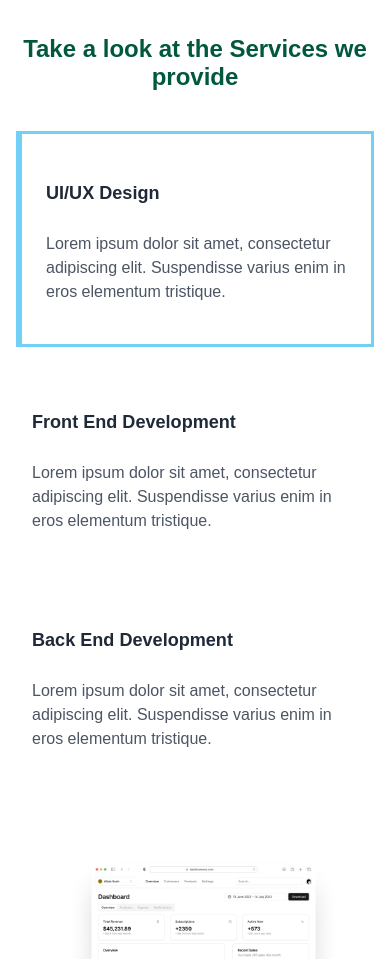
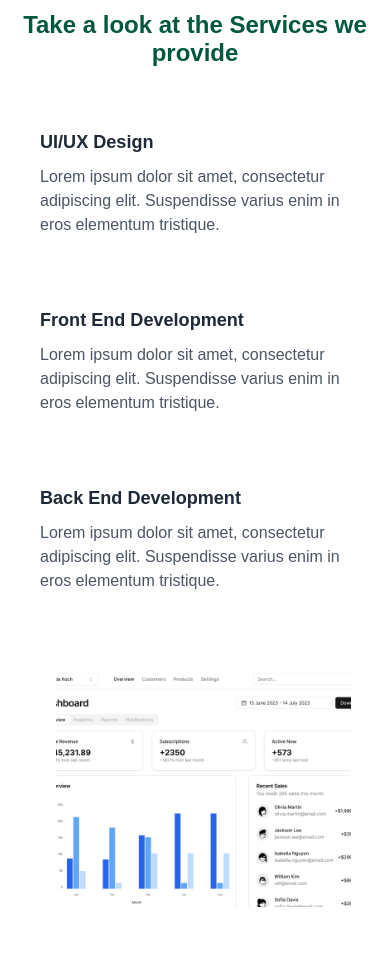
Before and after one commit to Dujota-Studios/Dujota-Studios, a Next.js app: page / in a window 390 px wide. Shown: the part 1020-1979 px from the top of the page. Built offline with nearby package versions, Linux system fonts and the light colour scheme; a web font is replaced by a local one.

Commit message:
add tablet view

```diff
--- a/src/components/common/buttons/primary.tsx
+++ b/src/components/common/buttons/primary.tsx
@@ -8,7 +8,7 @@ export default function ButtonPrimary() {
   return (
     <>
       <button
-        className="flex cursor-pointer flex-row items-center justify-center self-stretch whitespace-nowrap rounded-2xl bg-secondary-3 px-[2.5rem] py-[0.75rem] [border:none] hover:bg-teal"
+        className="flex cursor-pointer flex-row items-center justify-center whitespace-nowrap rounded-2xl bg-secondary-3 px-[2.5rem] py-[1rem] [border:none] hover:bg-teal mq623:self-stretch mq450:py-[0.75rem]"
         aria-label="Contact us for custom software solutions"
         onClick={() => setOpen(true)}
       >
--- /dev/null
+++ b/src/components/common/buttons/secondary-alt.tsx
@@ -0,0 +1,24 @@
+"use client";
+
+import Modal from "../modals";
+import { useModal } from "~/hooks/use-modal";
+
+export default function SecondaryAltButton() {
+  const { open, setOpen } = useModal();
+
+  return (
+    <>
+      <button
+        className="hover:bg-gold box-border flex w-[15.56rem] cursor-pointer flex-row items-center justify-center whitespace-nowrap rounded-bl-lg rounded-br-none rounded-tl-lg rounded-tr-none border-b-[5px] border-r-[5px] border-solid border-secondary-2 bg-secondary-4 px-[2.31rem] py-[0.75rem] [border:none] mq623:hidden"
+        aria-label="Contact us for custom software solutions"
+        onClick={() => setOpen(true)}
+      >
+        <span className="relative text-left font-paragraph-regular-semibold text-[1rem] font-medium leading-[1rem] text-black">
+          Get Free Consultancy
+        </span>
+      </button>
+
+      {open && <Modal showModal={open} setShowModal={setOpen} />}
+    </>
+  );
+}
--- a/src/components/common/buttons/secondary.tsx
+++ b/src/components/common/buttons/secondary.tsx
@@ -8,11 +8,12 @@ export default function ButtonSecondary() {
   return (
     <>
       <button
-        className="flex cursor-pointer flex-col items-center justify-center self-stretch whitespace-nowrap rounded-2xl bg-secondary-1 px-[3rem] py-[0.75rem] [border:none] hover:bg-goldenrod mq450:box-border mq450:pl-[1.25rem] mq450:pr-[1.25rem]"
+        className="flex cursor-pointer flex-row items-center justify-center whitespace-nowrap rounded-2xl bg-secondary-1 px-[3rem] py-[1.75rem] [border:none] hover:bg-teal mq623:self-stretch mq623:px-[2.5rem] mq623:py-[1rem] mq450:py-[0.75rem]"
+        // className="flex cursor-pointer flex-col items-center justify-center self-stretch whitespace-nowrap rounded-2xl bg-secondary-1 px-[3rem] py-[0.75rem] [border:none] hover:bg-goldenrod mq450:box-border mq450:pl-[1.25rem] mq450:pr-[1.25rem]"
         aria-label="Get a free consultation"
         onClick={() => setOpen(true)}
       >
-        <span className="relative text-left font-paragraph-regular-semibold text-[1.25rem] font-medium leading-[1.5rem] text-primary-1">
+        <span className="relative text-left font-paragraph-regular-semibold text-[1.5rem] font-medium leading-[1.5rem] text-primary-1 mq623:text-[1.25rem]">
           Get A Free Consultation
         </span>
       </button>
--- a/src/components/common/layout/header/index.tsx
+++ b/src/components/common/layout/header/index.tsx
@@ -1,4 +1,5 @@
 import Image from "next/image";
+import SecondaryAltButton from "../../buttons/secondary-alt";
 
 export default function NavBar() {
   return (
@@ -11,6 +12,8 @@ export default function NavBar() {
         height={0}
         src="/logos/primary-tagline.svg"
       />
+      <div className="flex w-[30.69rem] max-w-full flex-row items-center justify-end gap-[2rem] self-stretch mq450:gap-[2rem]">
+        <SecondaryAltButton />
         <button
           aria-label="Toggle mobile menu"
           className="cursor-pointer border-none bg-transparent"
@@ -25,6 +28,7 @@ export default function NavBar() {
             src="/icons/mobile-menu.svg"
           />
         </button>
+      </div>
     </header>
   );
 }
--- a/src/components/sections/hero/index.tsx
+++ b/src/components/sections/hero/index.tsx
@@ -15,12 +15,12 @@ const Hero: NextPage = () => {
           </div> */}
           <h1
             id="main-heading"
-            className="font-inherit relative m-0 self-stretch text-[2rem] font-medium leading-[2.25rem]"
+            className="font-inherit relative m-0 self-stretch text-[4rem] font-medium leading-[3.5rem] mq623:text-[3rem] mq450:text-[2rem] mq450:leading-[2.25rem]"
           >
             We do custom software solutions and consulting
           </h1>
+          <ButtonPrimary />
         </div>
-        <ButtonPrimary />
       </header>
       <CoverImages />
     </section>
--- a/src/components/sections/our-services/content.tsx
+++ b/src/components/sections/our-services/content.tsx
@@ -1,32 +1,33 @@
 import type { NextPage } from "next";
-
+const serviceContainerStyle =
+  "box-border flex min-w-[16.88rem] flex-col items-center justify-start gap-[0.75rem] self-stretch border-l-[6px] px-new-style-container-md py-new-style-container-md hover:border-b-0 hover:border-r-0 hover:border-t-0 hover:border-solid hover:border-secondary-2";
 const ServicesContent: NextPage = () => {
   return (
     <article className="flex max-w-full flex-col items-start justify-start gap-[2.5rem] self-stretch mq450:gap-[2.5rem]">
       <div className="flex flex-col items-start justify-start gap-[1.5rem] self-stretch text-left font-headings-h4-desktop text-[1.13rem] text-content-dark-main">
-        <section className="box-border flex min-w-[16.88rem] flex-col items-center justify-start gap-[0.75rem] self-stretch border-l-[6px] border-solid border-secondary-2 px-new-style-container-md py-new-style-container-md">
-          <h4 className="relative mb-0 self-stretch font-semibold leading-[1.38rem]">
+        <section className={serviceContainerStyle}>
+          <h4 className="relative m-0 self-stretch font-semibold leading-[1.38rem]">
             UI/UX Design
           </h4>
-          <p className="relative self-stretch font-text-sm-semibold text-[1rem] leading-[1.5rem] text-content-dark-base">
+          <p className="relative m-0 self-stretch font-text-sm-semibold text-[1rem] leading-[1.5rem] text-content-dark-base">
             Lorem ipsum dolor sit amet, consectetur adipiscing elit. Suspendisse
             varius enim in eros elementum tristique.
           </p>
         </section>
-        <section className="box-border flex min-w-[16.88rem] flex-col items-center justify-start gap-[0.75rem] self-stretch p-[1rem]">
-          <h4 className="relative mb-0 self-stretch font-semibold leading-[1.38rem]">
+        <section className={serviceContainerStyle}>
+          <h4 className="relative m-0 self-stretch font-semibold leading-[1.38rem]">
             Front End Development
           </h4>
-          <p className="relative self-stretch font-text-sm-semibold text-[1rem] leading-[1.5rem] text-content-dark-base">
+          <p className="relative m-0 self-stretch font-text-sm-semibold text-[1rem] leading-[1.5rem] text-content-dark-base">
             Lorem ipsum dolor sit amet, consectetur adipiscing elit. Suspendisse
             varius enim in eros elementum tristique.
           </p>
         </section>
-        <section className="box-border flex min-w-[16.88rem] flex-col items-center justify-start gap-[0.75rem] self-stretch p-[1rem]">
-          <h4 className="relative mb-0 self-stretch font-semibold leading-[1.38rem]">
+        <section className={serviceContainerStyle}>
+          <h4 className="relative m-0 self-stretch font-semibold leading-[1.38rem]">
             Back End Development
           </h4>
-          <p className="relative self-stretch font-text-sm-semibold text-[1rem] leading-[1.5rem] text-content-dark-base">
+          <p className="relative m-0 self-stretch font-text-sm-semibold text-[1rem] leading-[1.5rem] text-content-dark-base">
             Lorem ipsum dolor sit amet, consectetur adipiscing elit. Suspendisse
             varius enim in eros elementum tristique.
           </p>
--- a/src/components/sections/our-services/services-image.tsx
+++ b/src/components/sections/our-services/services-image.tsx
@@ -3,13 +3,13 @@ import Image from "next/image";
 export default function ServicesImage() {
   return (
     <figure className="box-border flex max-w-full flex-row items-start justify-start self-stretch px-[0rem] py-[0rem]">
-      <div className="box-border flex w-[23.75rem] max-w-[106%] shrink-0 flex-row items-center justify-center overflow-hidden px-[1.88rem] py-[2.06rem]">
+      <div className="box-border flex w-[52.5rem] max-w-[106%] shrink-0 flex-row items-center justify-center overflow-hidden px-[1.88rem] py-[2.06rem] mq450:w-[23.75rem] mq450:p-0">
         <Image
-          className="h-full w-full max-w-full flex-1 overflow-hidden object-contain [transform:scale(1.18)]"
+          className="h-full w-full max-w-full flex-1 overflow-hidden object-contain [transform:scale(1.33)] mq450:[transform:scale(1.18)]"
           loading="eager"
           alt="A detailed dashboard showcasing various UI components and data visualization."
-          width={300}
-          height={400}
+          width={800}
+          height={600}
           src="/hero/dashboard.png"
         />
       </div>
```
Also changed, not shown: public/hero/dashboard.png. Lines whose indentation alone changed are shown as unchanged.
